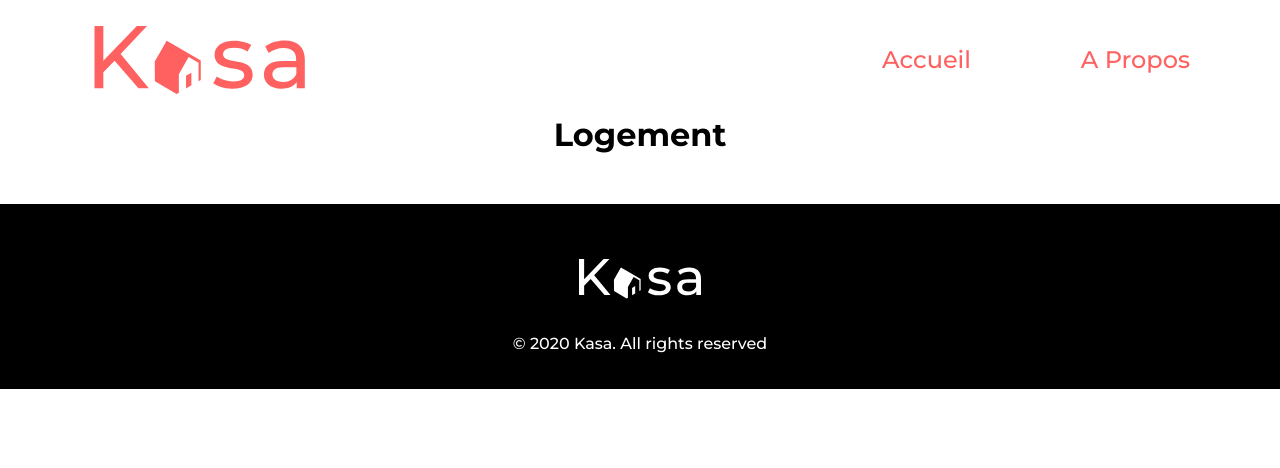
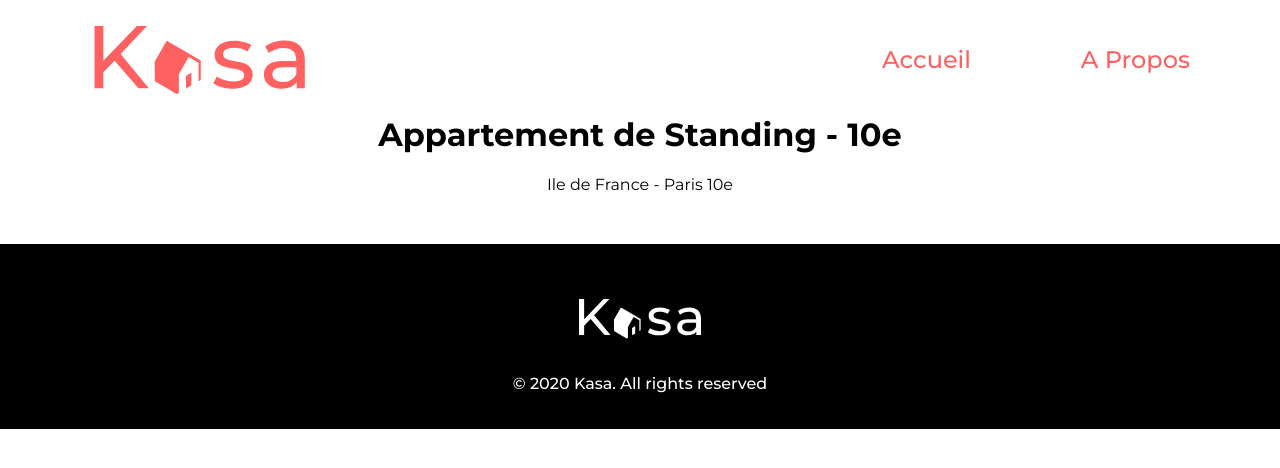
Before and after one commit to flaviebrct/Kasa, a React (Create React App) app: page /Logement/0979876d in a window 1280 px wide. Shown: the top 468 px of the page. Built offline with nearby package versions, Linux system fonts and the light colour scheme.

Commit message:
affichage des données selon Id + 404 si mauvais Id

```diff
--- /dev/null
+++ b/src/components/Tags.js
@@ -0,0 +1,5 @@
+import React from "react";
+
+export default function Tags(props) {
+  return <div>{props.tags}</div>;
+}
--- a/src/pages/Logement.js
+++ b/src/pages/Logement.js
@@ -1,9 +1,22 @@
 import React from "react";
+import { useParams, Navigate } from "react-router-dom";
+import "../style/pages/Logement.css";
+import Data from "../data/data";
+import Tags from "../components/Tags";
 
 export default function Logement() {
+  const params = useParams();
+  const validProperty = Data.find((property) => property.id === params.id);
+
+  if (!validProperty) {
+    return <Navigate to="/404" />;
+  }
+
   return (
     <div>
-      <h1>Logement</h1>
+      <h1>{validProperty.title}</h1>
+      <p>{validProperty.location}</p>
+      <Tags content={validProperty.tags} />
     </div>
   );
 }
```
Also changed, not shown: src/style/pages/Logement.css (added).
